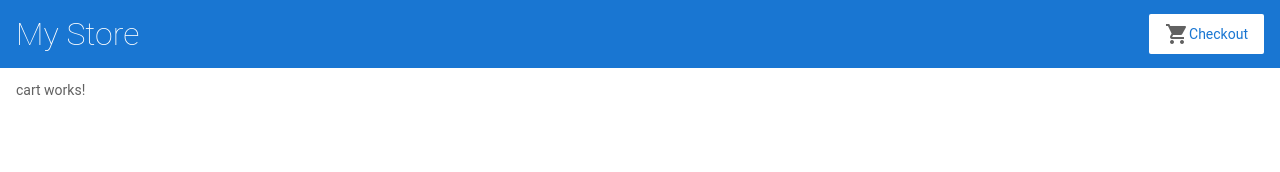
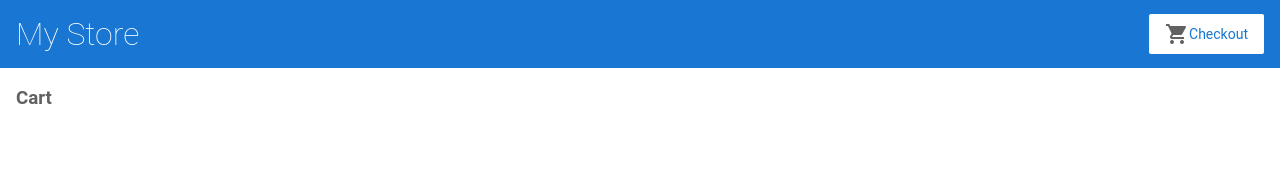
Before and after one commit to MariKat77/Angular, an Angular app: page /cart in a window 1280 px wide. Shown: the top 172 px of the page. Built offline with nearby package versions, Linux system fonts and the light colour scheme.

Commit message:
Add display items in cart page

```diff
--- a/src/app/cart/cart.component.html
+++ b/src/app/cart/cart.component.html
@@ -1 +1,6 @@
-<p>cart works!</p>
+<h3>Cart</h3>
+
+<div class="cart-item" *ngFor="let item of items">
+    <span>{{item.name}}</span>
+    <span>{{item.price | currency}}</span>
+</div>
--- a/src/app/cart/cart.component.ts
+++ b/src/app/cart/cart.component.ts
@@ -1,10 +1,13 @@
-import { Component } from '@angular/core';
+import { Component } from "@angular/core";
+import { CartService } from "../cart.service";
 
 @Component({
-  selector: 'app-cart',
-  templateUrl: './cart.component.html',
-  styleUrls: ['./cart.component.css']
+  selector: "app-cart",
+  templateUrl: "./cart.component.html",
+  styleUrls: ["./cart.component.css"],
 })
 export class CartComponent {
+  items = this.cartService.getItems();
 
+  constructor(private cartService: CartService) {}
 }
```
